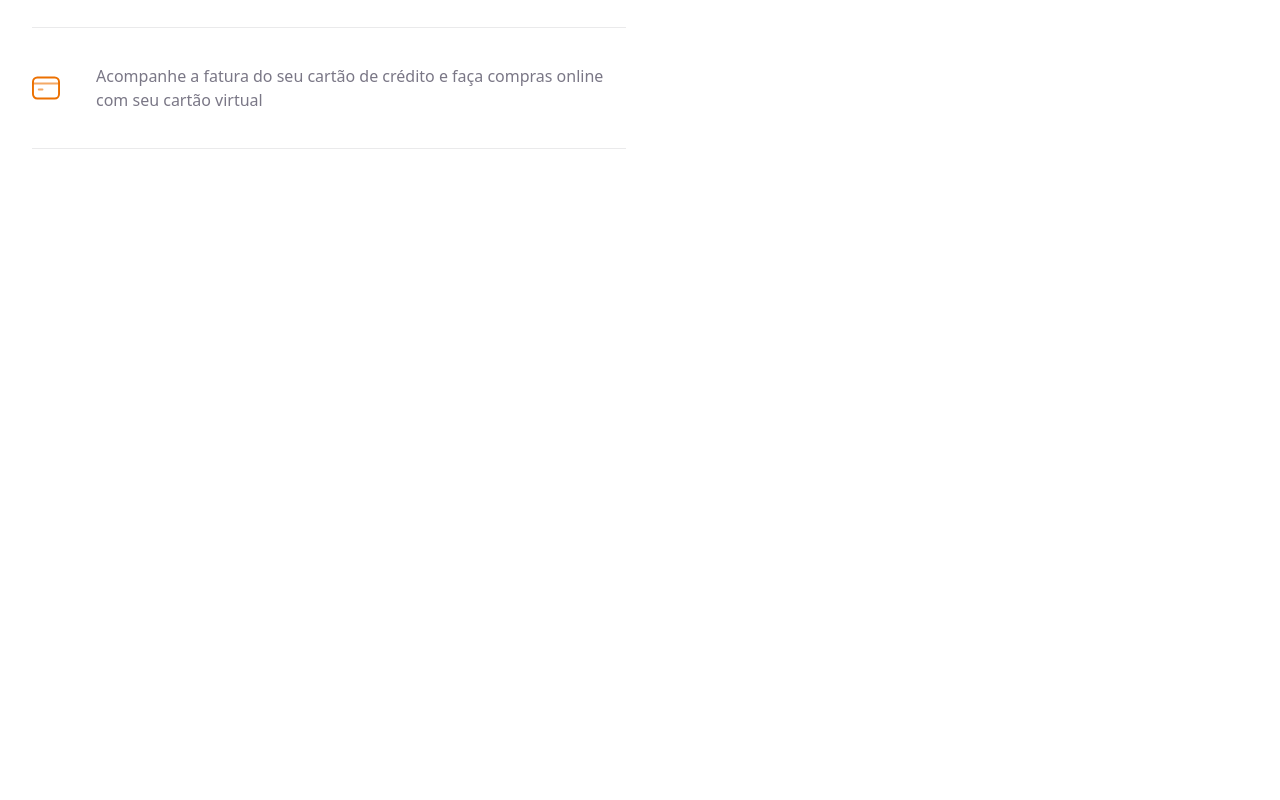
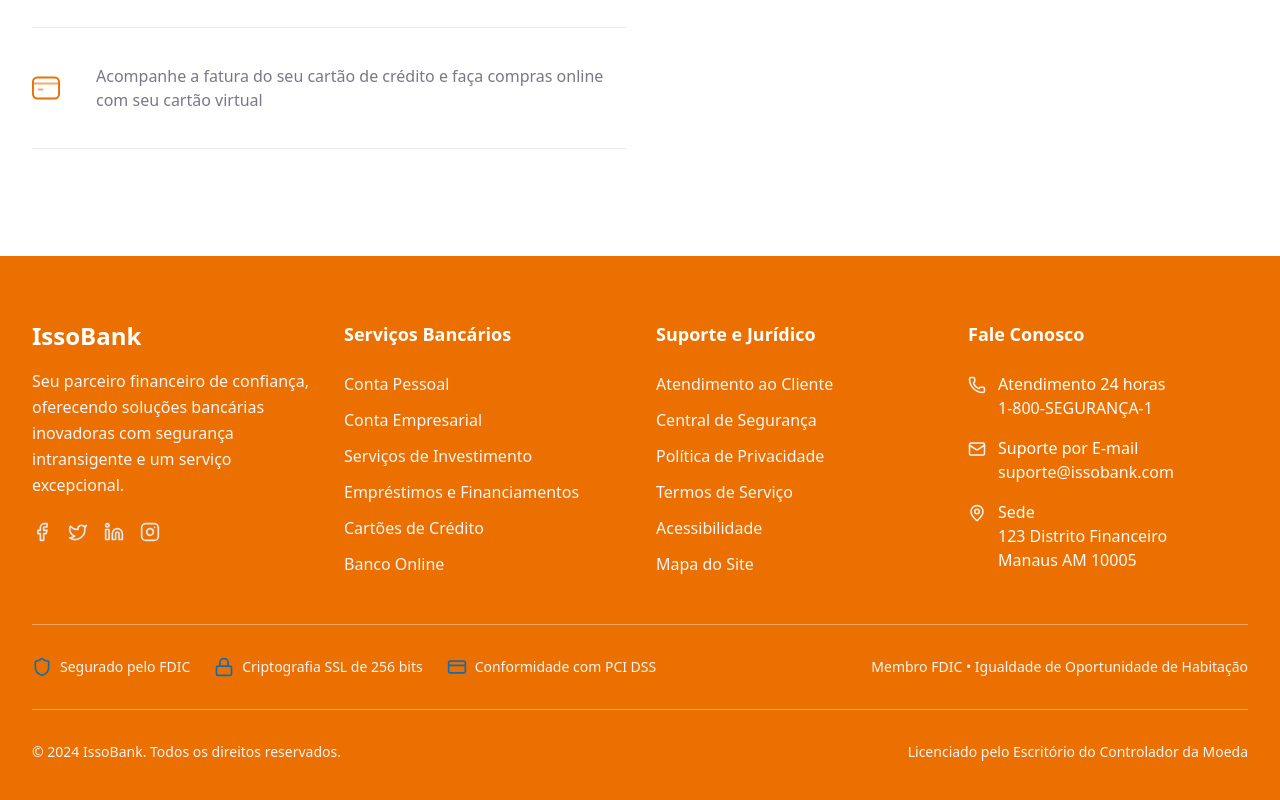
Before and after one commit to lopesmauro/issoBank, a Next.js app: page / in a window 1280 px wide. Shown: the part 1621-2421 px from the top of the page. Before the commit the page ends 1770 px from the top, so only its background shows below. Built offline with nearby package versions, Linux system fonts and the light colour scheme.

Commit message:
feat: add a footer.

```diff
--- /dev/null
+++ b/src/app/components/Footer.tsx
@@ -0,0 +1,141 @@
+import {
+  Facebook,
+  Twitter,
+  Linkedin,
+  Instagram,
+  Phone,
+  Mail,
+  MapPin,
+  Shield,
+  Lock,
+  CreditCard
+} from "lucide-react"
+import { Container } from "./Container"
+
+const Footer = () => {
+  return (
+    <footer className="mt-32 py-16 bg-primary-orange text-white">
+      <Container>
+        <div>
+            {/* Conteúdo principal do rodapé */}
+            <div className="grid grid-cols-1 md:grid-cols-2 lg:grid-cols-4 gap-8 mb-12">
+
+            {/* Informações da empresa */}
+            <div className="space-y-6">
+                <div>
+                <h3 className="text-2xl font-bold mb-4 text-white">IssoBank</h3>
+                <p className="text-slate-100 leading-relaxed">
+                    Seu parceiro financeiro de confiança, oferecendo soluções bancárias inovadoras com segurança intransigente e um serviço excepcional.
+                </p>
+                </div>
+                <div className="flex space-x-4">
+                <a href="#" className="text-slate-200">
+                    <Facebook size={20} />
+                </a>
+                <a href="#" className="text-slate-200">
+                    <Twitter size={20} />
+                </a>
+                <a href="#" className="text-slate-200">
+                    <Linkedin size={20} />
+                </a>
+                <a href="#" className="text-slate-200">
+                    <Instagram size={20} />
+                </a>
+                </div>
+            </div>
+
+            {/* Serviços */}
+            <div>
+                <h4 className="text-lg font-semibold mb-6 text-white">Serviços Bancários</h4>
+                <ul className="space-y-3">
+                <li><a href="#" className="text-slate-100">Conta Pessoal</a></li>
+                <li><a href="#" className="text-slate-100">Conta Empresarial</a></li>
+                <li><a href="#" className="text-slate-100">Serviços de Investimento</a></li>
+                <li><a href="#" className="text-slate-100">Empréstimos e Financiamentos</a></li>
+                <li><a href="#" className="text-slate-100">Cartões de Crédito</a></li>
+                <li><a href="#" className="text-slate-100">Banco Online</a></li>
+                </ul>
+            </div>
+
+            {/* Suporte e Jurídico */}
+            <div>
+                <h4 className="text-lg font-semibold mb-6 text-white">Suporte e Jurídico</h4>
+                <ul className="space-y-3">
+                <li><a href="#" className="text-slate-100">Atendimento ao Cliente</a></li>
+                <li><a href="#" className="text-slate-100">Central de Segurança</a></li>
+                <li><a href="#" className="text-slate-100">Política de Privacidade</a></li>
+                <li><a href="#" className="text-slate-100">Termos de Serviço</a></li>
+                <li><a href="#" className="text-slate-100">Acessibilidade</a></li>
+                <li><a href="#" className="text-slate-100">Mapa do Site</a></li>
+                </ul>
+            </div>
+
+            {/* Contato */}
+            <div>
+                <h4 className="text-lg font-semibold mb-6 text-white">Fale Conosco</h4>
+                <div className="space-y-4">
+                <div className="flex items-start space-x-3">
+                    <Phone size={18} className="text-slate-100 mt-1 flex-shrink-0" />
+                    <div>
+                    <p className="text-white font-medium">Atendimento 24 horas</p>
+                    <p className="text-slate-50">1-800-SEGURANÇA-1</p>
+                    </div>
+                </div>
+                <div className="flex items-start space-x-3">
+                    <Mail size={18} className="text-slate-100 mt-1 flex-shrink-0" />
+                    <div>
+                    <p className="text-white font-medium">Suporte por E-mail</p>
+                    <p className="text-slate-50">suporte@issobank.com</p>
+                    </div>
+                </div>
+                <div className="flex items-start space-x-3">
+                    <MapPin size={18} className="text-slate-100 mt-1 flex-shrink-0" />
+                    <div>
+                    <p className="text-white font-medium">Sede</p>
+                    <p className="text-slate-50">123 Distrito Financeiro<br />Manaus AM 10005</p>
+                    </div>
+                </div>
+                </div>
+            </div>
+            </div>
+
+            {/* Certificados e selos de segurança */}
+            <div className="border-t border-zinc-100/40 pt-8 mb-8">
+            <div className="flex flex-col md:flex-row items-center justify-between">
+                <div className="flex items-center space-x-6 mb-4 md:mb-0">
+                <div className="flex items-center space-x-2 text-slate-100">
+                    <Shield size={20} className="primary-blue" />
+                    <span className="text-sm">Segurado pelo FDIC</span>
+                </div>
+                <div className="flex items-center space-x-2 text-slate-100">
+                    <Lock size={20} className="primary-blue" />
+                    <span className="text-sm">Criptografia SSL de 256 bits</span>
+                </div>
+                <div className="flex items-center space-x-2 text-slate-100">
+                    <CreditCard size={20} className="primary-blue" />
+                    <span className="text-sm">Conformidade com PCI DSS</span>
+                </div>
+                </div>
+                <div className="text-slate-100 text-sm">
+                Membro FDIC • Igualdade de Oportunidade de Habitação
+                </div>
+            </div>
+            </div>
+
+            {/* Direitos autorais */}
+            <div className="border-t border-zinc-100/40 pt-8">
+            <div className="flex flex-col md:flex-row items-center justify-between text-slate-100 text-sm">
+                <p>&copy; 2024 IssoBank. Todos os direitos reservados.</p>
+                <p>Licenciado pelo Escritório do Controlador da Moeda</p>
+            </div>
+            </div>
+        </div>
+      </Container>
+
+
+
+    </footer>
+  );
+};
+
+export default Footer
--- a/src/app/page.tsx
+++ b/src/app/page.tsx
@@ -1,3 +1,4 @@
+import Footer from "./components/Footer"
 import { Hero } from "./components/Hero"
 import { Services } from "./components/Services"
 
@@ -6,7 +7,7 @@ export default function Home() {
     <div>
       <Hero />
       <Services />
-
+      <Footer />
     </div>
   )
 }
```
Also changed, not shown: package.json (+7 -6 lines), 1 other file (tests, documents, lock files or other folders).
